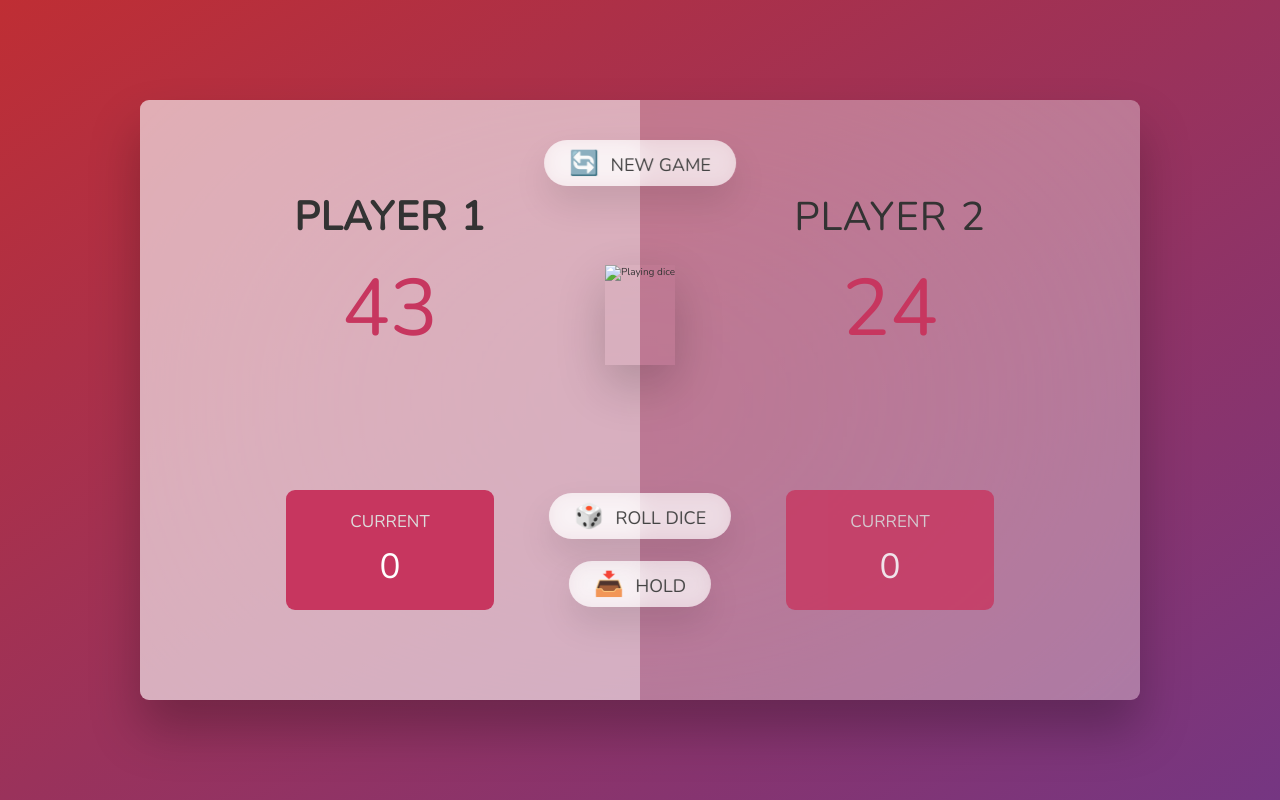
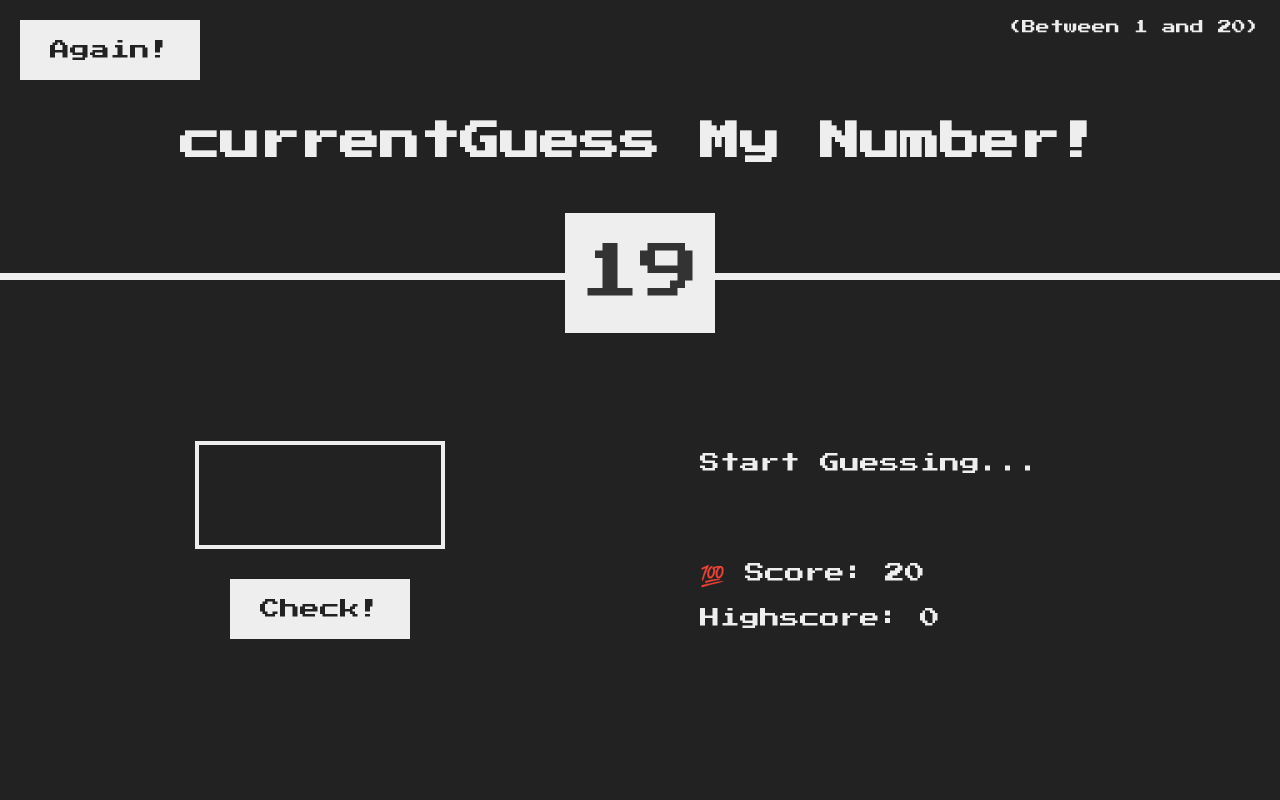
Before and after one commit to sahilatweybee/JavaScript_DOM_and_Event_Fundamentals, a plain HTML site: page index.html in a window 1280 px wide. Drawn offline with nearby package versions, Linux system fonts and the light colour scheme.

Commit message:
completed coding challenge

```diff
--- a/css/style.css
+++ b/css/style.css
@@ -1,4 +1,4 @@
-@import url('https://fonts.googleapis.com/css2?family=Nunito&display=swap');
+@import url('https://fonts.googleapis.com/css?family=Press+Start+2P&display=swap');
 
 * {
   margin: 0;
@@ -12,156 +12,108 @@ html {
 }
 
 body {
-  font-family: 'Nunito', sans-serif;
-  font-weight: 400;
-  height: 100vh;
-  color: #333;
-  background-image: linear-gradient(to top left, #753682 0%, #bf2e34 100%);
-  display: flex;
-  align-items: center;
-  justify-content: center;
+  font-family: 'Press Start 2P', sans-serif;
+  color: #eee;
+  background-color: #222;
+  /* background-color: #60b347; */
 }
 
 /* LAYOUT */
-main {
+header {
   position: relative;
-  width: 100rem;
-  height: 60rem;
-  background-color: rgba(255, 255, 255, 0.35);
-  backdrop-filter: blur(200px);
-  filter: blur();
-  box-shadow: 0 3rem 5rem rgba(0, 0, 0, 0.25);
-  border-radius: 9px;
-  overflow: hidden;
-  display: flex;
+  height: 35vh;
+  border-bottom: 7px solid #eee;
 }
 
-.player {
-  flex: 50%;
-  padding: 9rem;
+main {
+  height: 65vh;
+  color: #eee;
+  display: flex;
+  align-items: center;
+  justify-content: space-around;
+}
+
+.left {
+  width: 52rem;
   display: flex;
   flex-direction: column;
   align-items: center;
-  transition: all 0.75s;
 }
 
-/* ELEMENTS */
-.name {
-  position: relative;
-  font-size: 4rem;
-  text-transform: uppercase;
-  letter-spacing: 1px;
-  word-spacing: 2px;
-  font-weight: 300;
-  margin-bottom: 1rem;
+.right {
+  width: 52rem;
+  font-size: 2rem;
 }
 
-.score {
-  font-size: 8rem;
-  font-weight: 300;
-  color: #c7365f;
-  margin-bottom: auto;
+/* ELEMENTS STYLE */
+h1 {
+  font-size: 4rem;
+  text-align: center;
+  position: absolute;
+  width: 100%;
+  top: 52%;
+  left: 50%;
+  transform: translate(-50%, -50%);
 }
 
-.player--active {
-  background-color: rgba(255, 255, 255, 0.4);
-}
-.player--active .name {
-  font-weight: 700;
-}
-.player--active .score {
-  font-weight: 400;
+.number {
+  background: #eee;
+  color: #333;
+  font-size: 6rem;
+  width: 15rem;
+  padding: 3rem 0rem;
+  text-align: center;
+  position: absolute;
+  bottom: 0;
+  left: 50%;
+  transform: translate(-50%, 50%);
 }
 
-.player--active .current {
-  opacity: 1;
+.between {
+  font-size: 1.4rem;
+  position: absolute;
+  top: 2rem;
+  right: 2rem;
 }
 
-.current {
-  background-color: #c7365f;
-  opacity: 0.8;
-  border-radius: 9px;
-  color: #fff;
-  width: 65%;
-  padding: 2rem;
-  text-align: center;
-  transition: all 0.75s;
+.again {
+  position: absolute;
+  top: 2rem;
+  left: 2rem;
 }
 
-.current-label {
-  text-transform: uppercase;
-  margin-bottom: 1rem;
-  font-size: 1.7rem;
-  color: #ddd;
+.currentGuess {
+  background: none;
+  border: 4px solid #eee;
+  font-family: inherit;
+  color: inherit;
+  font-size: 5rem;
+  padding: 2.5rem;
+  width: 25rem;
+  text-align: center;
+  display: block;
+  margin-bottom: 3rem;
 }
 
-.current-score {
-  font-size: 3.5rem;
+.btn {
+  border: none;
+  background-color: #eee;
+  color: #222;
+  font-size: 2rem;
+  font-family: inherit;
+  padding: 2rem 3rem;
+  cursor: pointer;
 }
 
-/* ABSOLUTE POSITIONED ELEMENTS */
-.btn {
-  position: absolute;
-  left: 50%;
-  transform: translateX(-50%);
-  color: #444;
-  background: none;
-  border: none;
-  font-family: inherit;
-  font-size: 1.8rem;
-  text-transform: uppercase;
-  cursor: pointer;
-  font-weight: 400;
-  transition: all 0.2s;
-
-  background-color: white;
-  background-color: rgba(255, 255, 255, 0.6);
-  backdrop-filter: blur(10px);
-
-  padding: 0.7rem 2.5rem;
-  border-radius: 50rem;
-  box-shadow: 0 1.75rem 3.5rem rgba(0, 0, 0, 0.1);
+.btn:hover {
+  background-color: #ccc;
 }
 
-.btn::first-letter {
-  font-size: 2.4rem;
-  display: inline-block;
-  margin-right: 0.7rem;
+.message {
+  margin-bottom: 8rem;
+  height: 3rem;
 }
 
-.btn--new {
-  top: 4rem;
+.label-score {
+  margin-bottom: 2rem;
 }
-.btn--roll {
-  top: 39.3rem;
-}
-.btn--hold {
-  top: 46.1rem;
-}
-
-.btn:active {
-  transform: translate(-50%, 3px);
-  box-shadow: 0 1rem 2rem rgba(0, 0, 0, 0.15);
-}
-
-.btn:focus {
-  outline: none;
-}
-
-.dice {
-  position: absolute;
-  left: 50%;
-  top: 16.5rem;
-  transform: translateX(-50%);
-  height: 10rem;
-  box-shadow: 0 2rem 5rem rgba(0, 0, 0, 0.2);
-}
-
-.player--winner {
-  background-color: #2f2f2f;
-}
-
-.player--winner .name {
-  font-weight: 700;
-  color: #c7365f;
-}
--- a/index.html
+++ b/index.html
@@ -5,32 +5,28 @@
     <meta name="viewport" content="width=device-width, initial-scale=1.0" />
     <meta http-equiv="X-UA-Compatible" content="ie=edge" />
     <link rel="stylesheet" href="css/style.css" />
-    <title>Pig Game</title>
+    <title>currentGuess My Number!</title>
   </head>
   <body>
+    <header>
+      <h1>currentGuess My Number!</h1>
+      <p class="between">(Between 1 and 20)</p>
+      <button class="btn again">Again!</button>
+      <div class="number" id="num">?</div>
+    </header>
     <main>
-      <section class="player player--0 player--active">
-        <h2 class="name" id="name--0">Player 1</h2>
-        <p class="score" id="score--0">43</p>
-        <div class="current">
-          <p class="current-label">Current</p>
-          <p class="current-score" id="current--0">0</p>
-        </div>
+      <section class="left">
+        <input type="number" class="currentGuess" id="currentGuessed-no"/>
+        <button class="btn check" id="check">Check!</button>
       </section>
-      <section class="player player--1">
-        <h2 class="name" id="name--1">Player 2</h2>
-        <p class="score" id="score--1">24</p>
-        <div class="current">
-          <p class="current-label">Current</p>
-          <p class="current-score" id="current--1">0</p>
-        </div>
+      <section class="right">
+        <p class="message">Start Guessing...</p>
+        <p class="label-score">💯 Score: <span class="score">20</span></p>
+        <p class="label-highscore"> Highscore: <span class="highscore">0</span>
+        </p>
       </section>
-
-      <img src="dice-5.png" alt="Playing dice" class="dice" />
-      <button class="btn btn--new">🔄 New game</button>
-      <button class="btn btn--roll">🎲 Roll dice</button>
-      <button class="btn btn--hold">📥 Hold</button>
     </main>
-    <script src="script/script.js"></script>
+    <!-- <script src="scripts/script.js"></script> -->
+    <script src="scripts/Coding_Challenge.js"></script>
   </body>
 </html>
--- a/script/script.js
+++ /dev/null
@@ -1 +0,0 @@
-'use strict';
--- /dev/null
+++ b/scripts/Coding_Challenge.js
@@ -0,0 +1,54 @@
+var secretNo = Math.trunc(Math.random() * 20) + 1;
+var score = 20;
+var highscore = 0;
+
+const displayMessage = function (message) {
+    document.querySelector('.message').textContent = message;
+};
+
+document.getElementById('num').textContent = secretNo;
+
+document.querySelector('#check').addEventListener('click', function () {
+    var currentGuess = Number(document.getElementById('currentGuessed-no').value);
+
+    if (!currentGuess) {
+        displayMessage('Not a umber!');
+        // When player wins
+    } else if (currentGuess === secretNo) {
+        displayMessage('Correct Number!');
+        document.getElementById('num').textContent = secretNo;
+        score++;
+        document.body.style.backgroundColor = '#60b347';
+        document.getElementById('num').style.width = '30rem';
+
+        if (score > highscore){
+            highscore = score;
+            document.querySelector('.highscore').textContent = highscore;
+        }
+
+        // When currentGuess is wrong
+    } else if (currentGuess !== secretNo) {
+        if (score > 1) {
+            displayMessage(currentGuess > secretNo ? 'Too high!' : 'Too low!');
+            score--;
+            document.querySelector('.score').textContent = score;
+        } else {
+            highscore = score;
+            displayMessage('You lost the game!');
+            document.querySelector('.score').textContent = 0;
+        }
+    }
+});
+
+document.querySelector('.again').addEventListener('click', function () {
+    score = 20;
+    secretNo = Math.trunc(Math.random() * 20) + 1;
+
+    displayMessage('Start Guessing...');
+    document.getElementsByClassName('score').textContent = score;
+    document.getElementById('num').textContent = secretNo;
+    document.querySelector('.currentGuess').value = '';
+
+    document.body.style.backgroundColor = '#222';
+    document.getElementById('num').style.width = '15rem';
+});
```
Also changed, not shown: scripts/script.js (added, +97 -0 lines), images/dice-1.png (deleted), images/dice-2.png (deleted), images/dice-3.png (deleted), images/dice-4.png (deleted), images/dice-5.png (deleted), images/dice-6.png (deleted), images/pig-game-flowchart.png (deleted), 1 other file.
